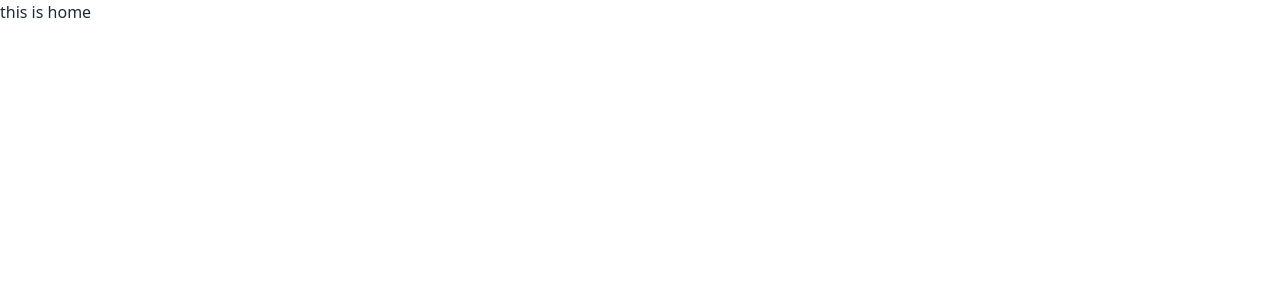
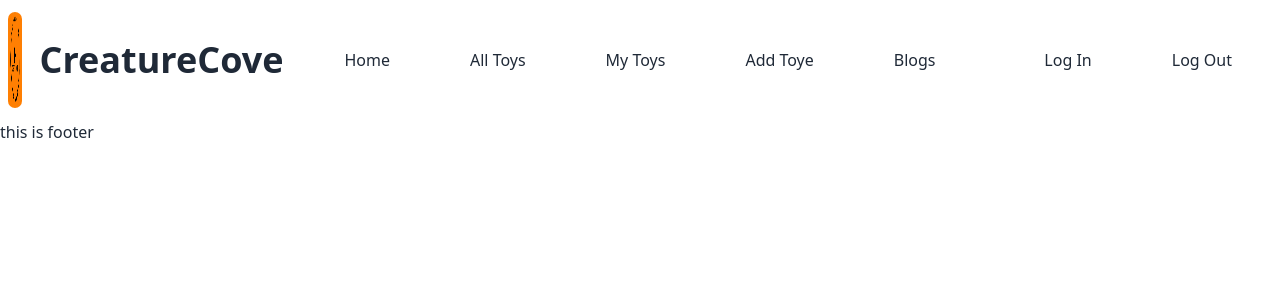
Before and after one commit to IrrfaanAli/CreatureCove-Client, a React (Vite) app: page / in a window 1280 px wide. Shown: the top 300 px of the page. Built offline with nearby package versions, Linux system fonts and the light colour scheme.

Commit message:
navbar added

```diff
--- a/package.json
+++ b/package.json
@@ -17,6 +17,7 @@
     "react": "^18.2.0",
     "react-dom": "^18.2.0",
     "react-router-dom": "^6.11.2",
+    "react-tabs": "^6.0.1",
     "sort-by": "^1.2.0"
   },
   "devDependencies": {
--- /dev/null
+++ b/src/component/Footer.jsx
@@ -0,0 +1,10 @@
+
+const Footer = () => {
+    return (
+        <div>
+            this is footer
+        </div>
+    );
+};
+
+export default Footer;
--- /dev/null
+++ b/src/component/Navbar.jsx
@@ -0,0 +1,46 @@
+import { Link } from "react-router-dom";
+
+const Navbar = () => {
+    return (
+        <div>
+            <div className="navbar bg-base-100">
+                <div className="navbar-start">
+                    <div className="dropdown">
+                        <label tabIndex={0} className="btn btn-ghost lg:hidden">
+                            <svg xmlns="http://www.w3.org/2000/svg" className="h-5 w-5" fill="none" viewBox="0 0 24 24" stroke="currentColor"><path strokeLinecap="round" strokeLinejoin="round" strokeWidth="2" d="M4 6h16M4 12h8m-8 6h16" /></svg>
+                        </label>
+                        <ul tabIndex={0} className="menu menu-compact dropdown-content mt-3 p-2 shadow bg-base-100 rounded-box w-52">
+
+                            <Link to={'/'}><button className="m-3">Home</button></Link>
+                            <Link to={'/alltoyes'}><button className="m-3"> All Toys</button></Link>
+                            <Link to={'/mytoys'}><button className="m-3">My Toys</button></Link>
+                            <Link to={'/addtoy'}><button className="m-3">Add Toy</button></Link>
+                            <Link to={'/blogs'}><button className="m-3">Blogs</button></Link>
+
+
+                        </ul>
+                    </div>
+                    <div>
+                        <img src="logo.png" className="w-24  h-24 rounded-full" alt="" />
+                    </div>
+                    <a className="btn btn-ghost normal-case text-4xl font-bold">CreatureCove</a>
+                </div>
+                <div className="navbar-center hidden lg:flex">
+                    <ul className="menu menu-horizontal px-1">
+                        <Link  to={'/'}><button className="m-3 p-7" >Home</button></Link>
+                        <Link to={'/alltoyes'}><button className="m-3 p-7"> All Toys</button></Link>
+                        <Link to={'/mytoys'}><button className="m-3 p-7">My Toys</button></Link>
+                        <Link to={'/addtoy'}><button className="m-3 p-7">Add Toye</button></Link>
+                        <Link to={'/blogs'}><button className="m-3 p-7">Blogs</button></Link>
+                    </ul>
+                </div>
+                <div className="navbar-end">
+                <Link to={'/login'}><button className="m-3 p-7">Log In</button></Link>
+                <Link to={'/logout'}><button className="m-3 p-7">Log Out</button></Link>
+                </div>
+            </div>
+        </div>
+    );
+};
+
+export default Navbar;
--- /dev/null
+++ b/src/component/Subtabs.jsx
@@ -0,0 +1,22 @@
+import { Tab, Tabs, TabList, TabPanel } from 'react-tabs';
+const Subtabs = () => {
+    return (
+        <div>
+            <Tabs>
+                <TabList>
+                    <Tab>Title 1</Tab>
+                    <Tab>Title 2</Tab>
+                </TabList>
+
+                <TabPanel>
+                    <h2>Any content 1</h2>
+                </TabPanel>
+                <TabPanel>
+                    <h2>Any content 2</h2>
+                </TabPanel>
+            </Tabs>
+        </div>
+    );
+};
+
+export default Subtabs;
--- a/src/pages/Home.jsx
+++ b/src/pages/Home.jsx
@@ -1,10 +1,13 @@
-import { Outlet } from "react-router-dom";
+import Footer from "../component/Footer";
+import Navbar from "../component/Navbar";
+
 
 const Home = () => {
     return (
         <div>
-            this is home
+           <Navbar></Navbar>
 
+           <Footer></Footer>
         </div>
     );
 };
```
Also changed, not shown: public/logo.png (added), 1 other file (tests, documents, lock files or other folders).
